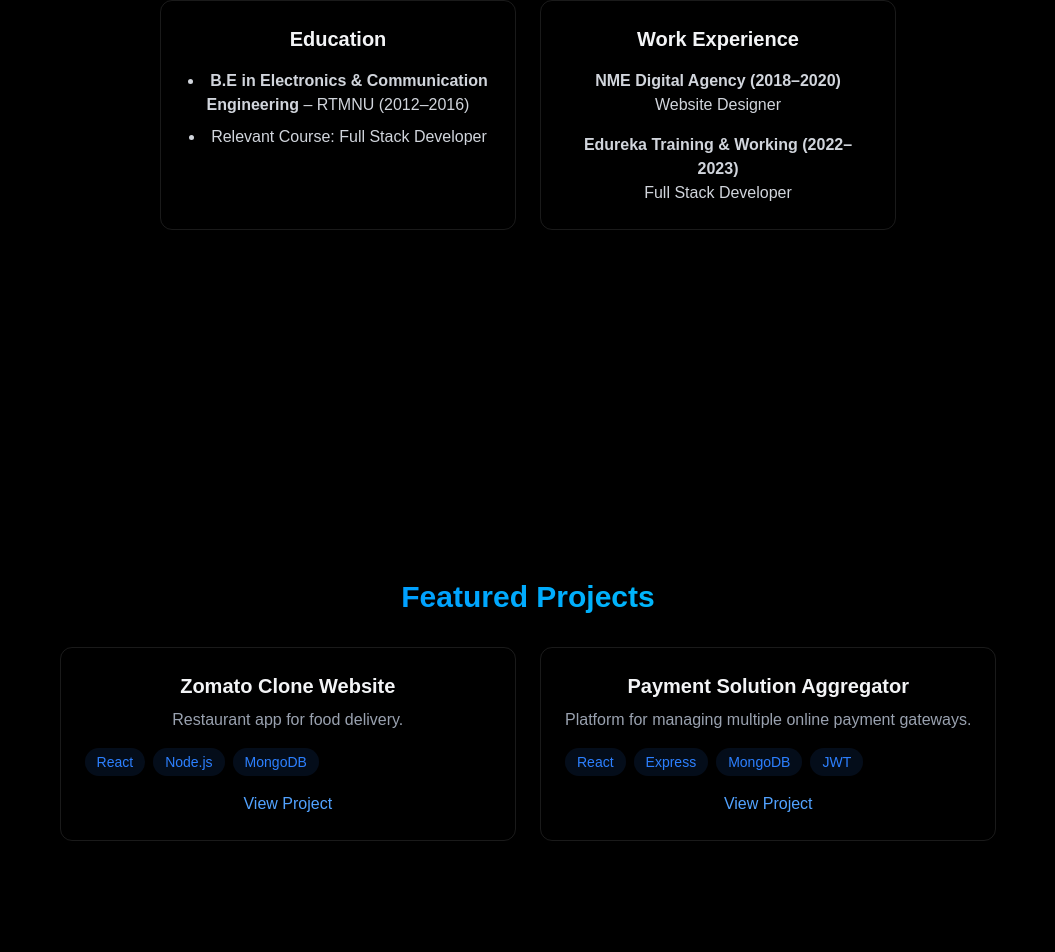
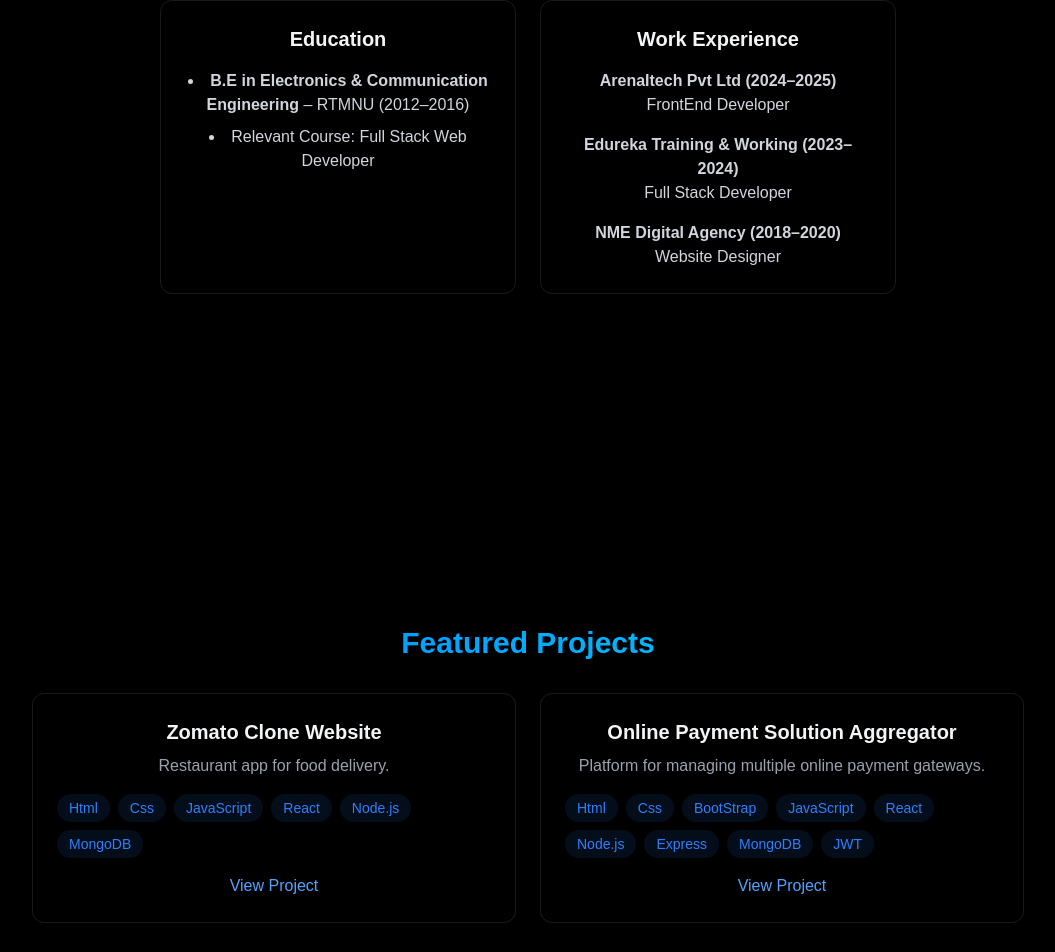
Before and after one commit to sanjitkumar33/personal-portfolio, a React (Vite) app: page / in a window 1280 px wide. Shown: the part 1330-2282 px from the top of the page, without its empty margins (112-1167 px from the left). Built offline with nearby package versions, Linux system fonts and the light colour scheme.

Commit message:
content correction

```diff
--- a/package.json
+++ b/package.json
@@ -13,6 +13,7 @@
     "deploy": "gh-pages -d dist"
   },
   "dependencies": {
+    "@emailjs/browser": "^4.4.1",
     "@tailwindcss/vite": "^4.1.11",
     "emailjs-com": "^3.2.0",
     "react": "^19.1.1",
--- a/src/components/sections/About.jsx
+++ b/src/components/sections/About.jsx
@@ -1,8 +1,8 @@
 import { RevealOnScroll } from "../RevealOnScroll";
 
 export const About = () => {
-  const frontEndSkills = ["React", "Vue", "TypeScript", "TailwindCss", "Svelte"];
-  const backEndSkills = ["Node.js", "Python", "MongoDB", "Express.js", "Postgres"];
+  const frontEndSkills = ["Html", "Css", "Javascript", "TailwindCss", "Vite", "React.js"];
+  const backEndSkills = ["Node.js",  "MongoDB", "Express.js"];
 
   return (
     <section
@@ -64,7 +64,7 @@
                   </strong>{" "}
                   – RTMNU (2012–2016)
                 </li>
-                <li>Relevant Course: Full Stack Developer</li>
+                <li>Relevant Course: Full Stack Web Developer</li>
               </ul>
             </div>
 
@@ -72,14 +72,20 @@
               <h3 className="text-xl font-bold mb-4">Work Experience</h3>
               <div className="space-y-4 text-gray-300">
                 <div>
-                  <h4 className="font-semibold">NME Digital Agency (2018–2020)</h4>
-                  <p>Website Designer</p>
+                  <h4 className="font-semibold">ArenaItech Pvt Ltd (2024–2025)</h4>
+                  <p>FrontEnd Developer</p>
                 </div>
                 <div>
                   <h4 className="font-semibold">
-                    Edureka Training & Working (2022–2023)
+                    Edureka Training & Working (2023–2024)
                   </h4>
                   <p>Full Stack Developer</p>
+                </div>
+                <div>
+                  <h4 className="font-semibold">
+                    NME Digital Agency (2018–2020)
+                  </h4>
+                  <p>Website Designer</p>
                 </div>
               </div>
             </div>
--- a/src/components/sections/Contact.jsx
+++ b/src/components/sections/Contact.jsx
@@ -1,5 +1,5 @@
 import { RevealOnScroll } from "../RevealOnScroll";
-import emailjs from "emailjs-com";
+import emailjs from "@emailjs/browser";
 import { useState } from "react";
 
 export const Contact = () => {
--- a/src/components/sections/Projects.jsx
+++ b/src/components/sections/Projects.jsx
@@ -16,7 +16,7 @@
                             <p className="text-gray-400 mb-4">Restaurant app for food delivery.</p>
 
                             <div className="flex flex-wrap gap-2 mb-4">
-                                {["React", "Node.js", "MongoDB"].map((tech, key) => (
+                                {[ "Html", "Css", "JavaScript", "React", "Node.js", "MongoDB"].map((tech, key) => (
                                     <span
                                         key={key}
                                         className="bg-blue-500/10 text-blue-500 py-1 px-3 rounded-full text-sm
@@ -34,11 +34,11 @@
 
                         {/* Project 2 */}
                         <div className="p-6 rounded-xl border border-white/10 hover:-translate-y-1 hover:border-blue-500/30 hover:shadow-[0_2px_8px_rgba(59,130,246,0.1)] transition">
-                            <h3 className="text-xl font-bold mb-2">Payment Solution Aggregator</h3>
+                            <h3 className="text-xl font-bold mb-2">Online Payment Solution Aggregator</h3>
                             <p className="text-gray-400 mb-4">Platform for managing multiple online payment gateways.</p>
 
                             <div className="flex flex-wrap gap-2 mb-4">
-                                {["React", "Express", "MongoDB", "JWT"].map((tech, key) => (
+                                {[ "Html","Css","BootStrap", "JavaScript", "React", "Node.js", "Express", "MongoDB", "JWT"].map((tech, key) => (
                                     <span
                                         key={key}
                                         className="bg-blue-500/10 text-blue-500 py-1 px-3 rounded-full text-sm
```
Also changed, not shown: 1 other file (tests, documents, lock files or other folders).
